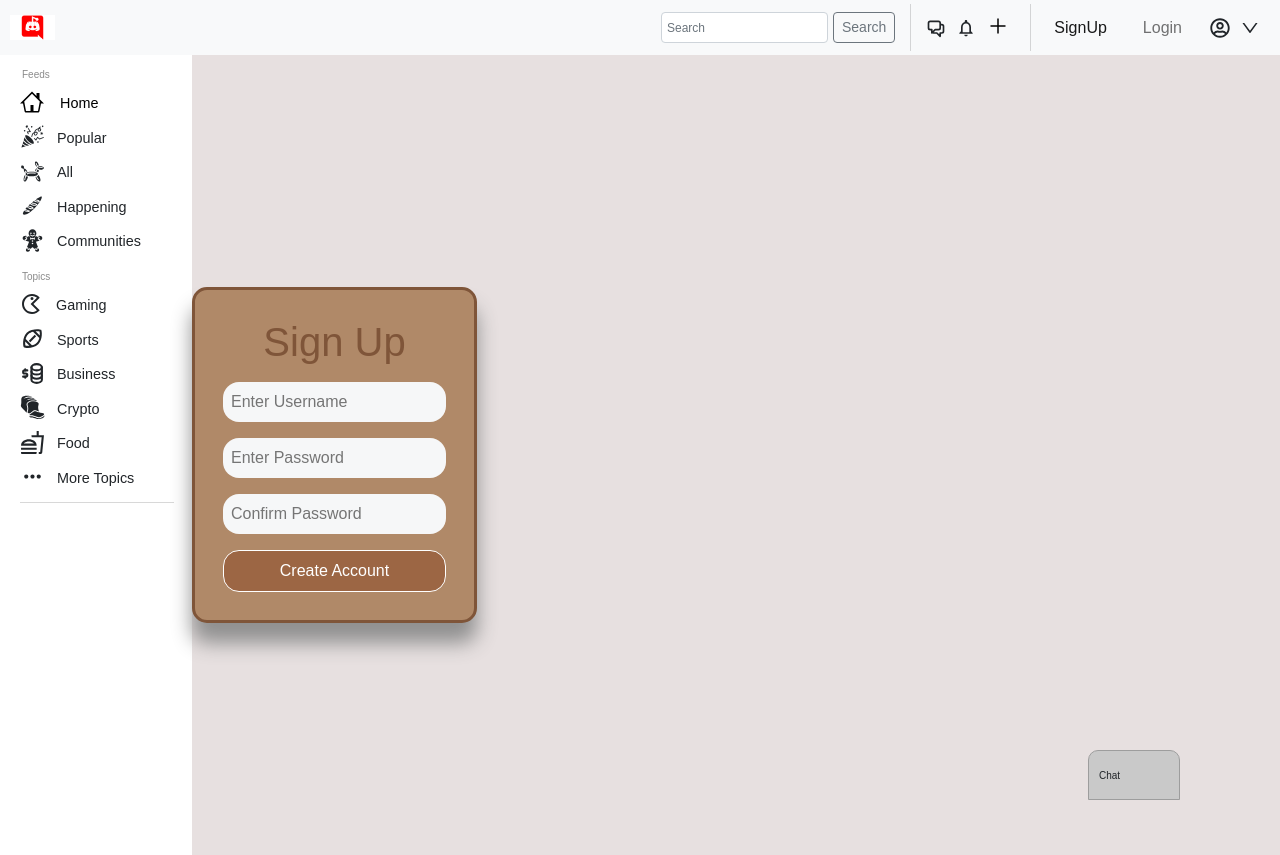
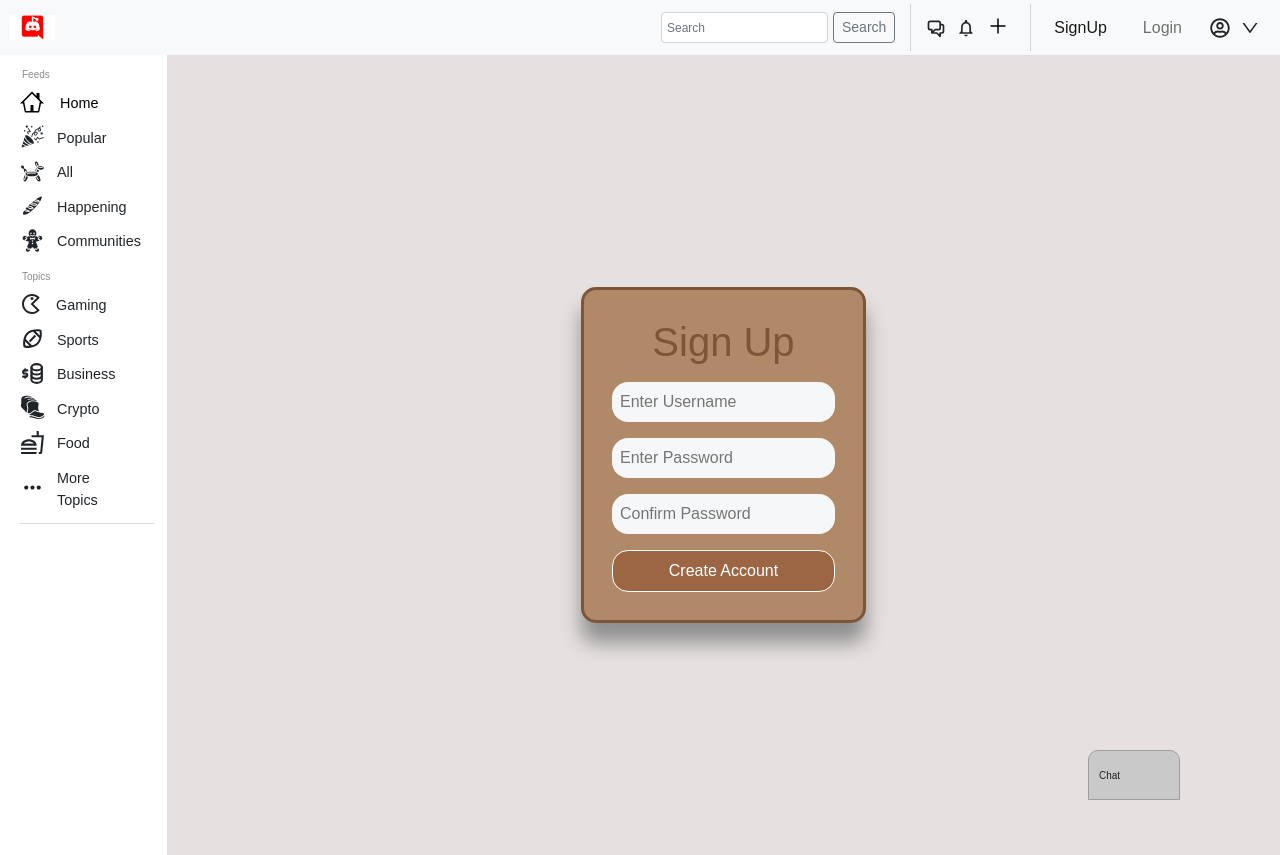
Before and after one commit to SEI-Buffleheads/Breddit-The-Better-Reddit, a React (Create React App) app: page /signup in a window 1280 px wide. Built offline with nearby package versions, Linux system fonts and the light colour scheme.

Commit message:
centered signup/login

```diff
--- a/src/pages/Login/Login.css
+++ b/src/pages/Login/Login.css
@@ -1,3 +1,11 @@
+.login-center{
+  display: flex;
+  align-items: center;
+  justify-content: center;
+  height: 100vh;
+  width: 100vw;
+}
+
 .login-container{
   display: flex;
   align-items: center;
@@ -5,10 +13,6 @@
   flex-direction: column;
   height: 100vh;
 }
-
-/* b08968 lightesr
-9c6644 mid
-7f5539 dark */
 
 .login-header{
   margin: 0.5rem;
--- a/src/pages/Login/Login.jsx
+++ b/src/pages/Login/Login.jsx
@@ -31,6 +31,7 @@
   };
 
   return (
+    <div className="login-center">
       <div className="login-container">
         <form className="login-form" onSubmit={handleSubmit}>
           <h1 className="login-header">Login</h1>
@@ -53,6 +54,7 @@
           </button>
         </form>
       </div>
+    </div>
   );
 }
 
--- a/src/pages/Signup/Signup.css
+++ b/src/pages/Signup/Signup.css
@@ -1,3 +1,11 @@
+.signup-center{
+  display: flex;
+  align-items: center;
+  justify-content: center;
+  height: 100vh;
+  width: 100vw;
+}
+
 .signup-container{
   display: flex;
   align-items: center;
--- a/src/pages/Signup/Signup.jsx
+++ b/src/pages/Signup/Signup.jsx
@@ -33,6 +33,7 @@
     }
   };
   return (
+    <div className="signup-center">
       <form onSubmit={handleSubmit} className="signup-container">
         <div className="signup-form">
           <h1 className="signup-header">Sign Up</h1>
@@ -65,6 +66,7 @@
           </button>
         </div>
       </form>
+    </div>
   );
 };
 
```
Lines whose indentation alone changed are shown as unchanged.
